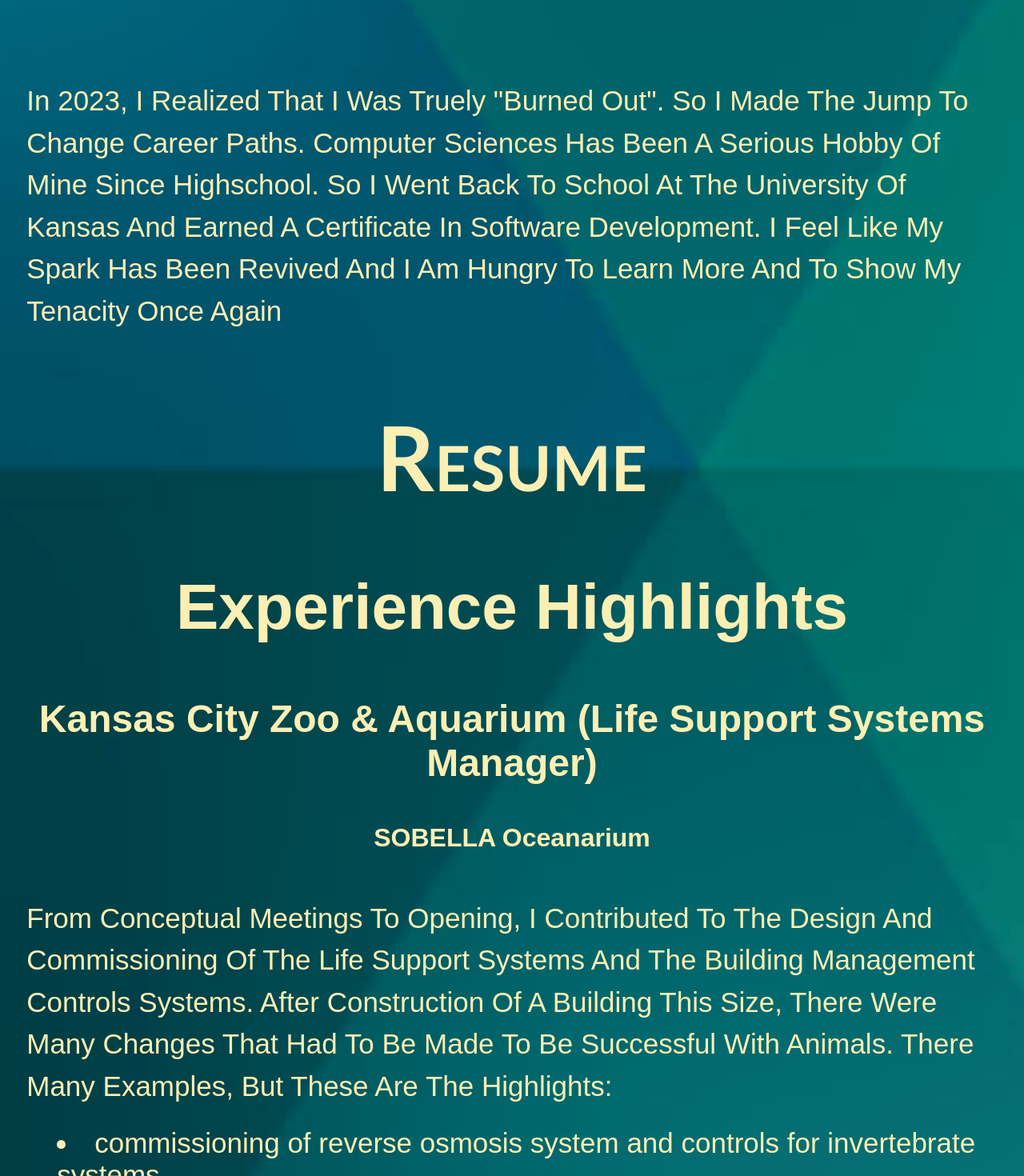
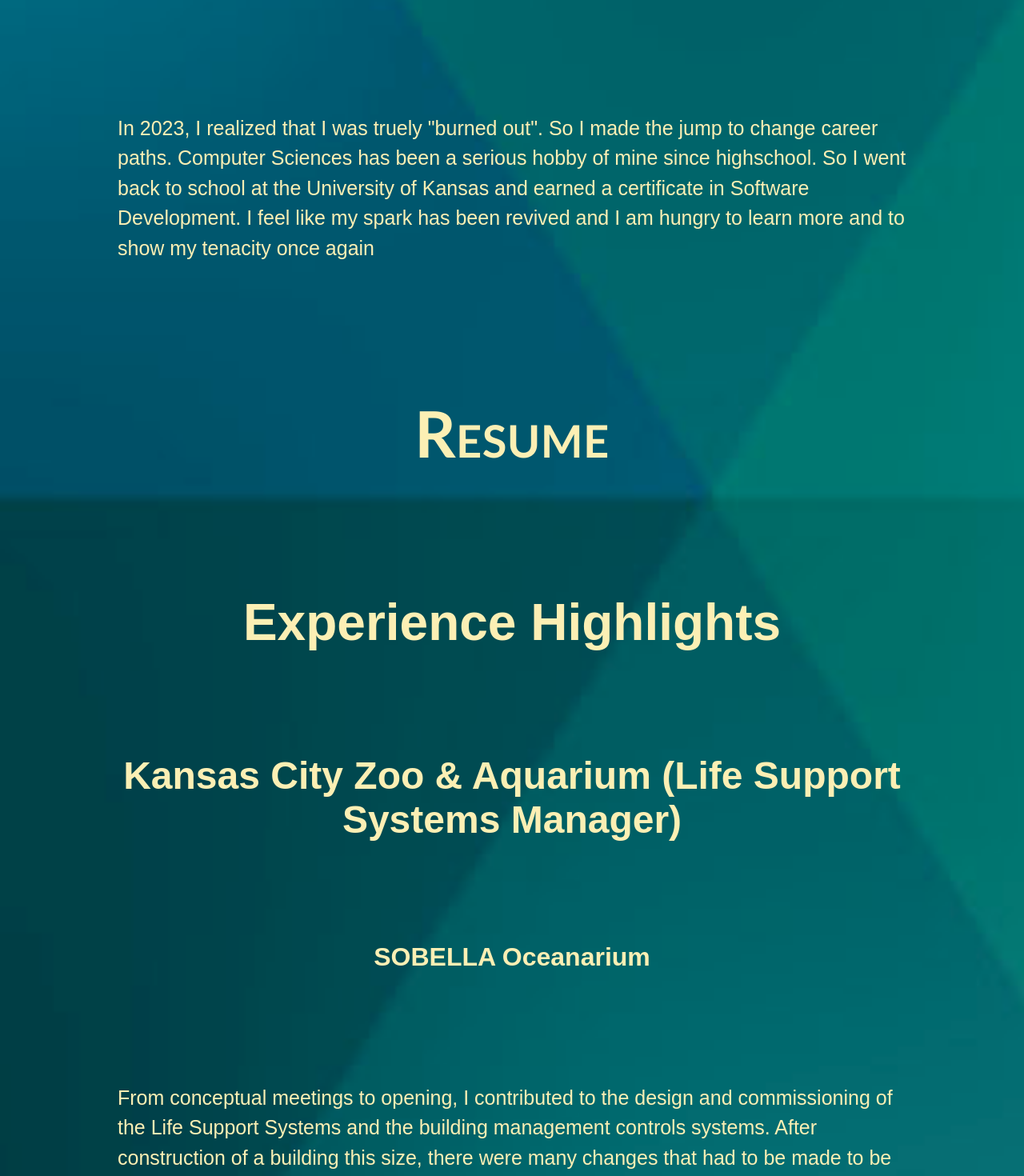
Before and after one commit to RStuckey1/RichardStuckey, a React (Vite) app: page /Resume in a window 1280 px wide. Shown: the part 1340-2810 px from the top of the page at 80% size. Built offline with nearby package versions, Linux system fonts and the light colour scheme.

Commit message:
text changes

```diff
--- a/src/Pages/Home.css
+++ b/src/Pages/Home.css
@@ -1,21 +1,24 @@
 .home {
-    width: 100%;
+    display:block;
+    width: 100;
     height: auto;
     font-family: monospace;
     font-size: 35px;
     justify-content: center;
     align-items: center;
     text-align: center;
+    padding: 5%
 }
 
 .intro {
 
     font-family: Arial, sans-serif;
     font-display: block;
-    font-size: 35px;
+    font-size: 25px;
     letter-spacing: 1px;
     text-align: justify;
-    margin: 2%;
+    margin: 4%;
+    padding:3%;
 
     color: #FCEFB4;
 }
@@ -23,13 +26,9 @@
 p {
     font-family: Arial, sans-serif;
     font-display: block;
-    text-transform: capitalize;
-    font-size: 35px;
+    text-transform:none;
+    font-size: 25px;
     color: #FCEFB4;
-}
-
-span#Ex::first-letter {
-    font-size: 1.5em;
 }
 
 
@@ -37,7 +36,7 @@
     display: table;
     min-width: 70%;
     max-height: 100%;
-    margin-left: 10%;
+    margin:auto;
     text-align: center;
     align-self: center;
     align-items: center;
@@ -50,13 +49,13 @@
 }
 
 img.strobePic {
-    border-radius: 50px;
     object-fit: contain;
     max-width: 90%;
     min-width: 70%;
     max-height: 70%;
     align-items: center;
-    padding: 2%;
+    border-radius: 10%;
+    margin: 5%;
 }
 
 p.strobecontent {
@@ -67,7 +66,7 @@
 p.strobe {
     font-family: sans-serif;
     font-display: block;
-    font-size: 30px;
+    font-size: 20px;
     color: #FCEFB4;
     text-align: center;
 
@@ -77,6 +76,8 @@
 div.quote>p {
     font-size: 1em;
     color: #FCEFB4;
+    padding:2%;
+    margin:2%;
 }
 
 div.quote>p>span {
@@ -91,4 +92,5 @@
     align-items: center;
     font-size: 4em;
     margin-top: 5%;
+    padding:2%;
 }
--- a/src/Pages/Resume.css
+++ b/src/Pages/Resume.css
@@ -4,12 +4,12 @@
   }
 
 
-.resumePage{
+/* .resumepage{
   display:flex;
   justify-content: center;
   align-items: center;
 
-}
+} */
 
 .codingSkills{
     position: grid;
@@ -77,67 +77,84 @@
 #EH1 {
   color: #FCEFB4;
   text-align: center;
-  font-size: 7em;
+  font-size: 5em;
+  margin-left:2%;
+  margin-right: 2%;
+  padding: 2%;
 }
 
 #EH2 {
   color:#FCEFB4;
   text-align: center;
-  font-size: 5em;
+  font-size: 4em;
+  margin:10%;
 }
 
 #EH3 {
   color:#FCEFB4;
   text-align: center;
-  font-size: 3em
+  font-size: 3em;
+  margin:10%;
 }
 
 #EH4 {
   color: #FCEFB4;
   text-align: center;
+  font-size:2em;
+  margin:10%;
 }
 
 div.objective > p {
   color: #FCEFB4;
-  font-size: 35px;
-  margin:1%;
+  font-size: 25px;
+  margin:10%;
   padding:1%;
   line-height: 1.5;
 }
 
 div.WorkHighlights > p {
   color: #FCEFB4;
-  font-size: 35px;
-  margin:1%;
+  font-size: 25px;
+  margin:10%;
   padding:1%;
   line-height: 1.5;
 }
 
 div.WorkHighlights > li {
   color:#FCEFB4;
-  font-size: 35px;
+  font-size: 25px;
   font-family: sans-serif;
-  margin-left: 5%;
+  margin-left: 20%;
+  margin-right: 10%;
+
 }
 
 div.education > p {
   color: #FCEFB4;
-  font-size: 35px;
+  font-size: 25px;
+  margin-left:10%;
+  margin-right:10%;
 }
 
 div.workHistory > p {
   color: #FCEFB4;
-  font-size: 35px;
+  font-size: 25px;
+  margin-left:10%;
+  margin-right:10%;
 }
 
 div.education > p {
   color: #FCEFB4;
-  font-size: 45px;
+  font-size: 25px;
   text-align: center;
+  margin-left:10%;
+  margin-right:10%;
 }
 
 div.workHistory > p {
   color: #FCEFB4;
-  font-size: 35px;
+  font-size: 25px;
   text-align: center;
+  margin-right:10%;
+  margin-left:10%;
 }
--- a/src/index.css
+++ b/src/index.css
@@ -72,6 +72,7 @@
   font-family: Helvetica, sans-serif;
   font-display: block;
   font-size: 25px;
+  padding:1%;
   color: #fffdf7;
 }
 
```
Also changed, not shown: 2 other files (tests, documents, lock files or other folders).
